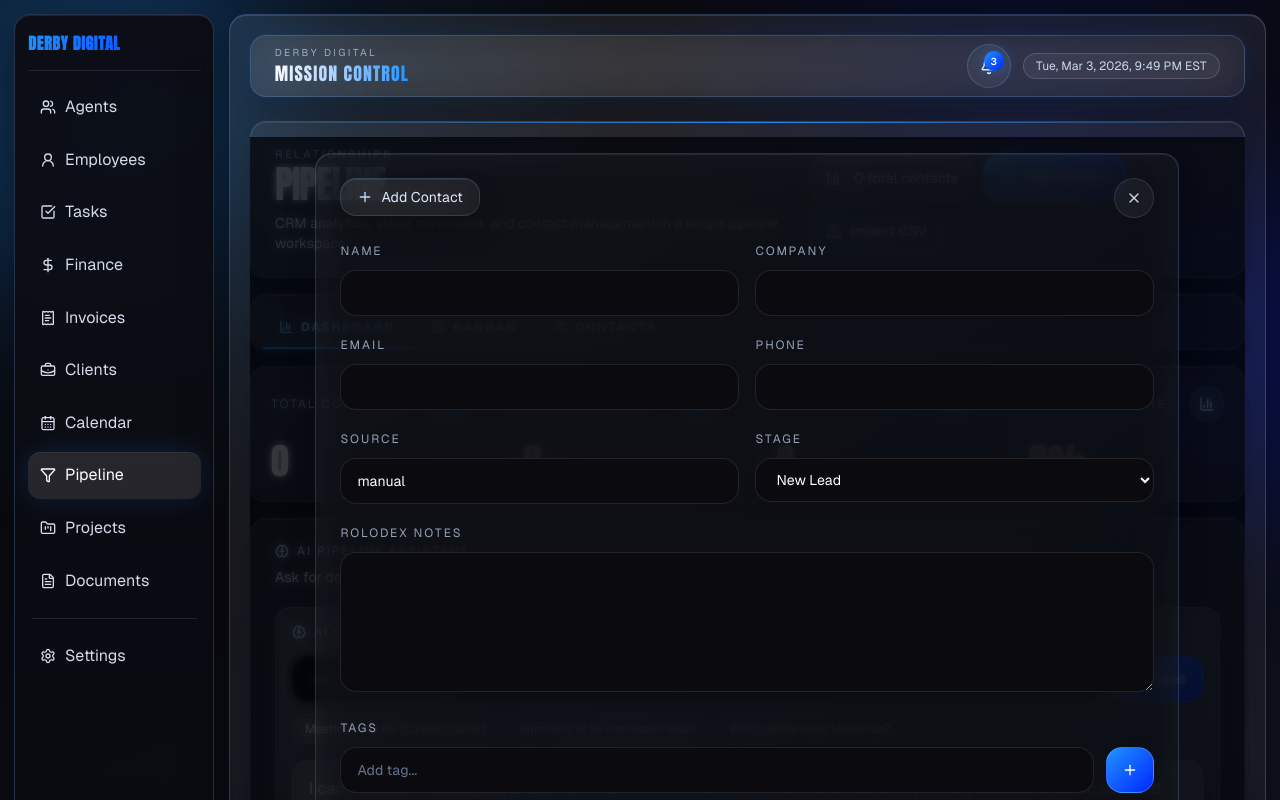
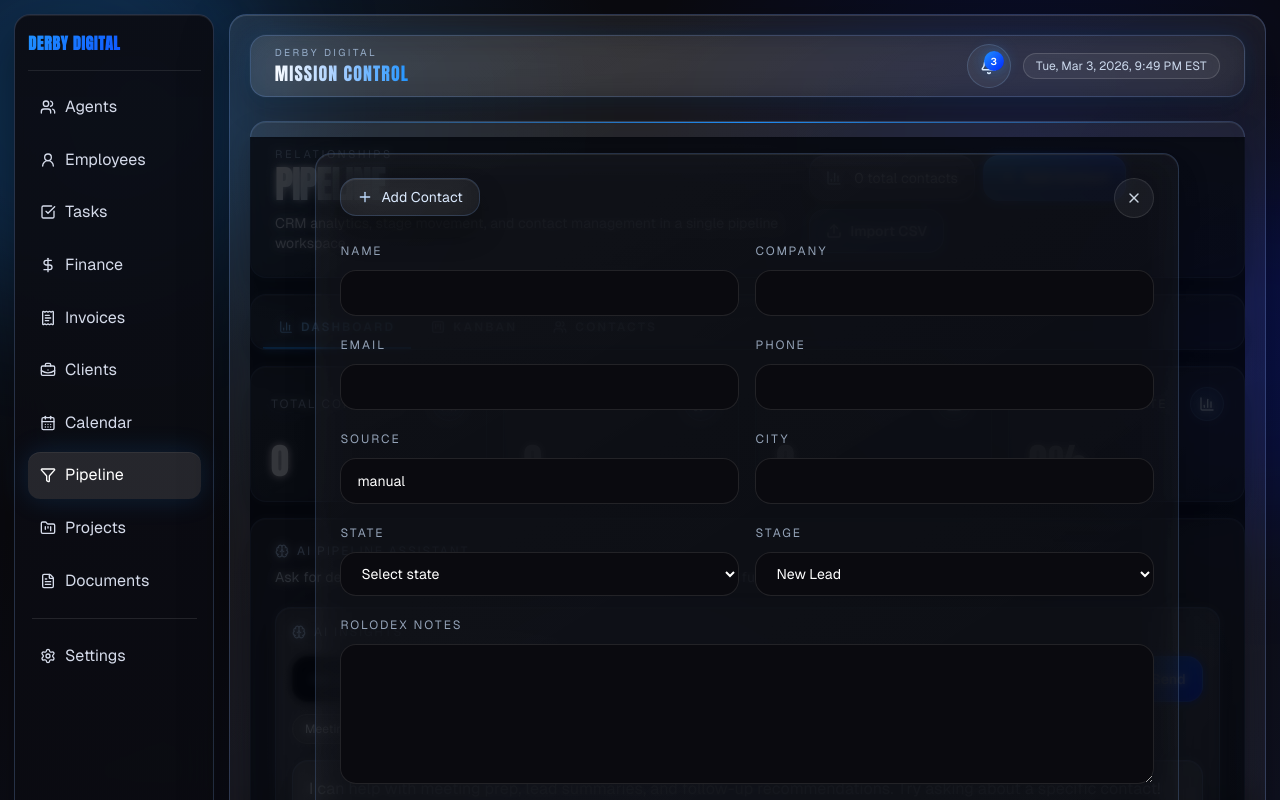
Before and after one commit to jahantaila/derby-os, a Next.js app: page /pipeline in a window 1280 px wide. Both pictures are taken after a click on the button "Add Contact". Shown: the top 800 px of the page. Built offline with nearby package versions, Linux system fonts and the light colour scheme.

Commit message:
crm: red competitor tags in header + city/state fields

```diff
--- a/app/api/pipeline/[id]/route.ts
+++ b/app/api/pipeline/[id]/route.ts
@@ -36,6 +36,12 @@ function normalizeValue(value: unknown): number | undefined {
 function normalizeSource(value: unknown): string | undefined {
   if (typeof value !== "string") return undefined;
   const normalized = value.trim().toLowerCase();
+  return normalized || undefined;
+}
+
+function normalizeOptionalString(value: unknown): string | undefined {
+  if (typeof value !== "string") return undefined;
+  const normalized = value.trim();
   return normalized || undefined;
 }
 
@@ -121,6 +127,8 @@ export async function PATCH(request: Request, { params }: { params: { id: string
       conversationHistory: patch.conversationHistory === undefined ? current.conversationHistory : patch.conversationHistory,
       messagedFrom: patch.messagedFrom === undefined ? current.messagedFrom : patch.messagedFrom?.trim() || undefined,
       website: patch.website === undefined ? current.website : patch.website?.trim() || undefined,
+      city: patch.city === undefined ? current.city : normalizeOptionalString(patch.city),
+      state: patch.state === undefined ? current.state : normalizeOptionalString(patch.state),
       rawWebhookData: patch.rawWebhookData === undefined ? current.rawWebhookData : patch.rawWebhookData,
       stageUpdatedAt: stageChanged ? today : current.stageUpdatedAt ?? current.createdAt,
     };
--- a/app/api/pipeline/route.ts
+++ b/app/api/pipeline/route.ts
@@ -20,10 +20,7 @@ export async function POST(request: Request) {
       return NextResponse.json({ error: "Lead name and client are required." }, { status: 400 });
     }
 
-    return NextResponse.json(
-      { ok: true, dealId: result.deal.id, action: result.action },
-      { status: result.action === "created" ? 201 : 200 },
-    );
+    return NextResponse.json(result.deal, { status: result.action === "created" ? 201 : 200 });
   } catch {
     return NextResponse.json({ error: "Unable to create lead." }, { status: 500 });
   }
--- a/app/pipeline/page.tsx
+++ b/app/pipeline/page.tsx
@@ -14,6 +14,8 @@ import {
   Globe,
   KanbanSquare,
   Mail,
+  Map as MapIcon,
+  MapPin,
   Phone,
   PhoneCall,
   Plus,
@@ -48,6 +50,8 @@ type AddContactForm = {
   company: string;
   email: string;
   phone: string;
+  city: string;
+  state: string;
   source: string;
   stage: PipelineStage;
   notes: string;
@@ -111,6 +115,8 @@ const EMPTY_ADD_FORM: AddContactForm = {
   company: "",
   email: "",
   phone: "",
+  city: "",
+  state: "",
   source: "manual",
   stage: "new-lead",
   notes: "",
@@ -124,6 +130,59 @@ const TAG_PILL_STYLES = [
   "border-violet-300/30 bg-violet-500/15 text-violet-100",
   "border-cyan-300/30 bg-cyan-500/15 text-cyan-100",
   "border-rose-300/30 bg-rose-500/15 text-rose-100",
+] as const;
+const HEADER_TAG_PILL_CLASS = "border-red-400/40 bg-red-500/20 text-red-200";
+const US_STATES = [
+  "Alabama",
+  "Alaska",
+  "Arizona",
+  "Arkansas",
+  "California",
+  "Colorado",
+  "Connecticut",
+  "Delaware",
+  "Florida",
+  "Georgia",
+  "Hawaii",
+  "Idaho",
+  "Illinois",
+  "Indiana",
+  "Iowa",
+  "Kansas",
+  "Kentucky",
+  "Louisiana",
+  "Maine",
+  "Maryland",
+  "Massachusetts",
+  "Michigan",
+  "Minnesota",
+  "Mississippi",
+  "Missouri",
+  "Montana",
+  "Nebraska",
+  "Nevada",
+  "New Hampshire",
+  "New Jersey",
+  "New Mexico",
+  "New York",
+  "North Carolina",
+  "North Dakota",
+  "Ohio",
+  "Oklahoma",
+  "Oregon",
+  "Pennsylvania",
+  "Rhode Island",
+  "South Carolina",
+  "South Dakota",
+  "Tennessee",
+  "Texas",
+  "Utah",
+  "Vermont",
+  "Virginia",
+  "Washington",
+  "West Virginia",
+  "Wisconsin",
+  "Wyoming",
 ] as const;
 
 const STAGE_META: Record<PipelineStage, { label: string; color: string; pill: string }> = {
@@ -207,6 +266,11 @@ function getPhone(deal: PipelineDeal) {
 
 function getWebsite(deal: PipelineDeal) {
   return deal.website || deal.enrichmentData?.website || "";
+}
+
+function formatLocation(city?: string, state?: string) {
+  const parts = [city?.trim(), state?.trim()].filter(Boolean);
+  return parts.join(", ");
 }
 
 function formatSourceLabel(source: string) {
@@ -1059,6 +1123,8 @@ export default function PipelinePage() {
           client: addForm.company,
           email: addForm.email,
           phone: addForm.phone,
+          city: addForm.city,
+          state: addForm.state,
           source: addForm.source,
           stage: addForm.stage,
           notes: serializeNotes({ rolodex: addForm.notes, quickNotes: [] }),
@@ -1743,18 +1809,21 @@ export default function PipelinePage() {
                         <span className="rounded-full border border-blue-300/25 bg-blue-500/10 px-3 py-2 text-xs uppercase tracking-[0.16em] text-blue-100">
                           {formatSourceLabel(detailDeal.source)}
                         </span>
-                        {detailDeal.competitor ? (
-                          <span className="rounded-full border border-white/10 bg-white/5 px-3 py-2 text-xs uppercase tracking-[0.16em] text-slate-200">
-                            {detailDeal.competitor}
+                        {detailDeal.tags.slice(0, 3).map((tag) => (
+                          <span
+                            key={tag}
+                            className={cn("rounded-full border px-3 py-2 text-xs uppercase tracking-[0.16em]", HEADER_TAG_PILL_CLASS)}
+                          >
+                            {tag}
                           </span>
-                        ) : null}
+                        ))}
                       </div>
                     </div>
                   </div>
                 </section>
 
                 <section className="glass-panel p-5 sm:p-6">
-                  <div className="grid gap-3 md:grid-cols-3">
+                  <div className="grid gap-3 md:grid-cols-2 xl:grid-cols-5">
                     <div className="glass-card rounded-2xl p-4">
                       <div className="flex items-center gap-2 text-xs uppercase tracking-[0.16em] text-slate-400">
                         <Mail size={14} className="text-blue-200" />
@@ -1775,6 +1844,20 @@ export default function PipelinePage() {
                         Website
                       </div>
                       <p className="mt-2 break-all text-sm text-white">{getWebsite(detailDeal) || "No website"}</p>
+                    </div>
+                    <div className="glass-card rounded-2xl p-4">
+                      <div className="flex items-center gap-2 text-xs uppercase tracking-[0.16em] text-slate-400">
+                        <MapPin size={14} className="text-blue-200" />
+                        City
+                      </div>
+                      <p className="mt-2 text-sm text-white">{formatLocation(detailDeal.city, detailDeal.state) || "No city"}</p>
+                    </div>
+                    <div className="glass-card rounded-2xl p-4">
+                      <div className="flex items-center gap-2 text-xs uppercase tracking-[0.16em] text-slate-400">
+                        <MapIcon size={14} className="text-blue-200" />
+                        State
+                      </div>
+                      <p className="mt-2 text-sm text-white">{detailDeal.state || "No state"}</p>
                     </div>
                   </div>
                 </section>
@@ -2071,6 +2154,31 @@ export default function PipelinePage() {
               />
             </label>
             <label className="space-y-2">
+              <span className="text-xs uppercase tracking-[0.16em] text-slate-400">City</span>
+              <input
+                value={addForm.city}
+                onChange={(event) => setAddForm((current) => ({ ...current, city: event.target.value }))}
+                className="w-full rounded-2xl border border-white/10 bg-[#0a0a0f] px-4 py-3 text-sm text-white outline-none focus:border-blue-400/40"
+              />
+            </label>
+            <label className="space-y-2">
+              <span className="text-xs uppercase tracking-[0.16em] text-slate-400">State</span>
+              <select
+                value={addForm.state}
+                onChange={(event) => setAddForm((current) => ({ ...current, state: event.target.value }))}
+                className="w-full rounded-2xl border border-white/10 bg-[#0a0a0f] px-4 py-3 text-sm text-white outline-none focus:border-blue-400/40"
+              >
+                <option value="" className="text-black" style={{ color: "black" }}>
+                  Select state
+                </option>
+                {US_STATES.map((state) => (
+                  <option key={state} value={state} className="text-black" style={{ color: "black" }}>
+                    {state}
+                  </option>
+                ))}
+              </select>
+            </label>
+            <label className="space-y-2">
               <span className="text-xs uppercase tracking-[0.16em] text-slate-400">Stage</span>
               <select
                 value={addForm.stage}
--- a/lib/pipeline-store.ts
+++ b/lib/pipeline-store.ts
@@ -29,6 +29,8 @@ export type PipelineDealUpsertInput = {
   email?: string;
   phone?: string;
   website?: string;
+  city?: string;
+  state?: string;
   competitor?: string;
   tags?: string[];
 };
@@ -92,6 +94,11 @@ function normalizeString(value: unknown): string {
 
 function normalizeEmail(value: unknown): string {
   return normalizeString(value).toLowerCase();
+}
+
+function normalizeOptionalString(value: unknown): string | undefined {
+  const normalized = normalizeString(value);
+  return normalized || undefined;
 }
 
 function normalizeTags(value: unknown, competitor?: string): string[] {
@@ -196,6 +203,8 @@ function createDealFromInput(input: PipelineDealUpsertInput): PipelineDeal | nul
     tags: normalizeTags(input.tags, competitor),
     competitor,
     website: website || undefined,
+    city: normalizeOptionalString(input.city),
+    state: normalizeOptionalString(input.state),
     stageUpdatedAt: today,
   };
 }
@@ -243,6 +252,8 @@ function mergeDeal(current: PipelineDeal, input: PipelineDealUpsertInput): Pipel
     conversationHistory: current.conversationHistory,
     messagedFrom: current.messagedFrom,
     website: currentWebsite || incomingWebsite || undefined,
+    city: current.city || normalizeOptionalString(input.city),
+    state: current.state || normalizeOptionalString(input.state),
     rawWebhookData: current.rawWebhookData,
     stageUpdatedAt: stageChanged ? todayIsoDate() : current.stageUpdatedAt ?? current.createdAt,
   };
@@ -400,6 +411,8 @@ function normalizeDeal(raw: unknown): PipelineDeal | null {
     conversationHistory: normalizeConversationHistory(raw.conversationHistory),
     messagedFrom: normalizeString(raw.messagedFrom) || undefined,
     website: normalizeString(raw.website) || undefined,
+    city: normalizeOptionalString(raw.city),
+    state: normalizeOptionalString(raw.state),
     rawWebhookData: raw.rawWebhookData,
     stageUpdatedAt: normalizeDate(raw.stageUpdatedAt ?? createdAt),
   };
--- a/lib/pipeline-types.ts
+++ b/lib/pipeline-types.ts
@@ -60,6 +60,8 @@ export type PipelineDeal = {
   conversationHistory?: ConversationHistoryItem[];
   messagedFrom?: string;
   website?: string;
+  city?: string;
+  state?: string;
   rawWebhookData?: unknown;
   stageUpdatedAt?: string;
 };
```
